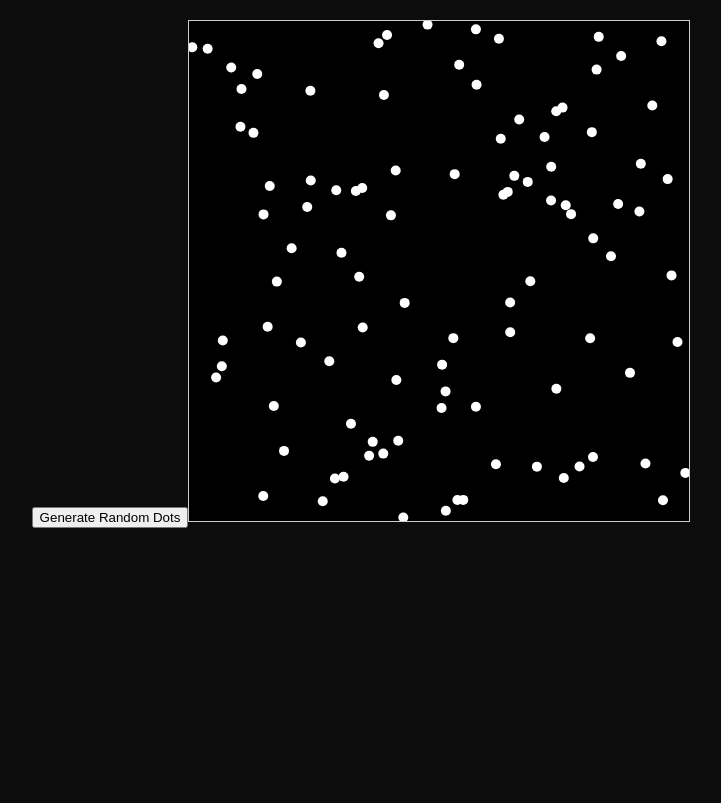
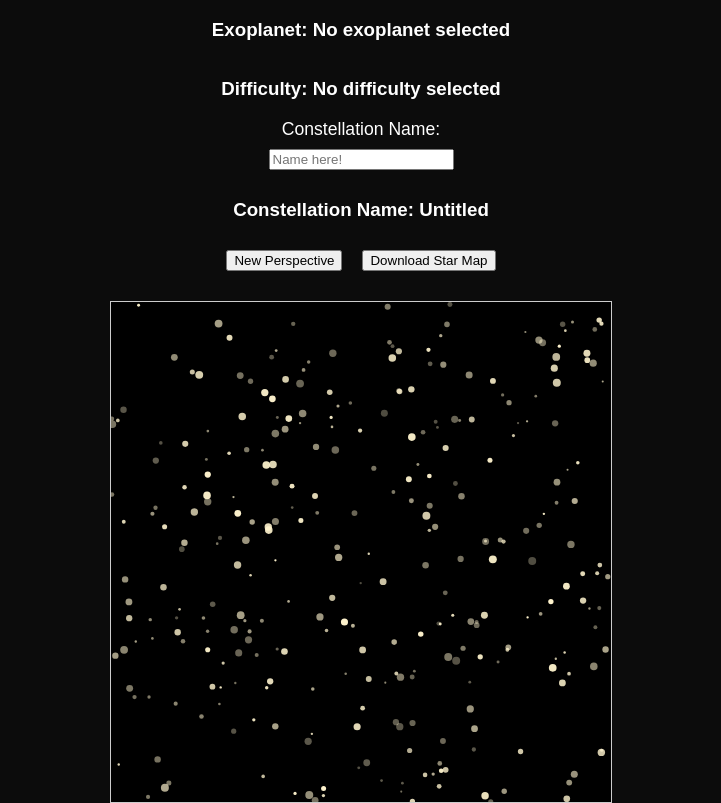
Before and after one commit to kumailDoc/Novalume, a React (Create React App) app: page /StarMap in a window 1280 px wide. Shown: the whole page, without its empty margins (279-1000 px from the left). Built offline with nearby package versions, Linux system fonts and the light colour scheme.

Commit message:
Get user input and display on Starmap

```diff
--- a/src/App.js
+++ b/src/App.js
@@ -10,7 +10,7 @@ function App() {
     <Router>
       <Routes>
         <Route path='/' Component={HomePage}/>
-        <Route path='/StarMap' Component={StarMap}/>
+        <Route path="/StarMap" element={<StarMap />} />
         <Route path='/About' Component={About}/>
         <Route path='/Privacy' Component={Privacy}/>
       </Routes>
--- a/src/components/HomePage.jsx
+++ b/src/components/HomePage.jsx
@@ -44,7 +44,7 @@ return (
           <h3 className="description">Select an exoplanet and the difficulty to generate map.</h3>
           <Form.Group className="form-group">
             <div className="inner-group">
-              <Form.Label>Difficulty Level</Form.Label>
+              <Form.Label>Exoplanet</Form.Label>
               <Form.Control as="select" value={exoplanet} onChange={handleSelection(setExoplanet)}>
                 <option value="">Choose an Option</option>
                 <option value="Kepler-186f">Kepler-186f</option>
@@ -56,11 +56,11 @@ return (
           </Form.Group>
           <Form.Group className="form-group">
             <div className="inner-group">
-              <Form.Label>Exoplanet</Form.Label>
+              <Form.Label>Difficulty</Form.Label>
               <Form.Control as="select" value={difficulty} onChange={handleSelection(setDifficulty)}>
                 <option value="">Choose an Option</option>
                 <option value="Beginner">Beginner</option>
-                <option value="Intermediate">ntermediate</option>
+                <option value="Intermediate">Intermediate</option>
                 <option value="Advanced">Advanced</option>
                 <option value="Expert">Expert</option>
               </Form.Control>
--- /dev/null
+++ b/src/components/StarMap.css
@@ -0,0 +1,21 @@
+.container {
+    display: flex;
+    flex-direction: column;
+    justify-content: center;
+    align-items: center;
+    text-align: center;
+  }
+
+  button {
+    margin: 10px;
+  }
+
+  h3 {
+    color: white;
+    text-align: center;
+  }
+
+  svg {
+    margin-top: 20px;
+    display: block;
+  }
--- a/src/components/StarMap.jsx
+++ b/src/components/StarMap.jsx
@@ -1,15 +1,92 @@
 import React, { useRef, useEffect, useState } from "react";
+import { useLocation } from 'react-router-dom'; // Import useLocation
 import * as d3 from "d3";
+import './StarMap.css';
+
+// User to input a constellation name
+const ConstellationNameInput = ({ setConstellationName }) => {
+  const handleNameChange = (event) => {
+    setConstellationName(event.target.value); // Update the constellation name in the parent component
+  };
+
+  return (
+    <div style={{ marginBottom: "10px" }}>
+      <label style={{ color: "white" }}>Constellation Name: </label>
+      <input type="text" onChange={handleNameChange} placeholder="Name here!" />
+    </div>
+  );
+};
+
+const StarMapDownloader = ({ svgRef, constellationName }) => {
+  const downloadStarMap = () => {
+    const svgElement = d3.select(svgRef.current).node();
+    const serializer = new XMLSerializer();
+    const svgString = serializer.serializeToString(svgElement);
+
+    const canvas = document.createElement("canvas");
+    const context = canvas.getContext("2d");
+
+    const img = new Image();
+    const svgBlob = new Blob([svgString], { type: "image/svg+xml;charset=utf-8" });
+    const url = URL.createObjectURL(svgBlob);
+
+    img.onload = function () {
+      const padding = 50;
+      canvas.width = svgElement.clientWidth;
+      canvas.height = svgElement.clientHeight + padding;
+
+      // Draw the star map on the canvas
+      context.drawImage(img, 0, 0);
+
+      // Constellation name
+      context.font = "20px Arial";
+      context.fillStyle = "white";
+      context.textAlign = "center";
+      context.fillText(
+        constellationName || "",
+        canvas.width / 2,
+        canvas.height - 20
+      );
+
+      URL.revokeObjectURL(url);
+
+      // Create a link to download the image
+      const a = document.createElement("a");
+      a.download = "starmap.png";
+      a.href = canvas.toDataURL("image/png");
+      a.click();
+    };
+
+    img.src = url;
+  };
+
+  return (
+    <button onClick={downloadStarMap} style={{ marginBottom: "10px" }}>
+      Download Star Map
+    </button>
+  );
+};
 
 const StarMap = () => {
+  const location = useLocation();
+  console.log(location.state); // Log state to check if it's coming through
+  const { exoplanet = "No exoplanet selected", difficulty = "No difficulty selected" } = location.state || {}; // Use fallback values if state is undefined
+
   const [dots, setDots] = useState([]);
+  const [clickedDots, setClickedDots] = useState([]);
+  const [constellationName, setConstellationName] = useState("");
   const svgRef = useRef(null);
+  const stars = 300;
 
-  // Function to generate random dots
+  // Generates random dots and clears lines
   const generateRandomDots = (numDots) => {
     const width = 500;
     const height = 500;
     const newDots = [];
+
+    // Clear all lines when generating new dots
+    const svgElement = d3.select(svgRef.current);
+    svgElement.selectAll("line").remove();
 
     for (let i = 0; i < numDots; i++) {
       const x = Math.random() * width;
@@ -18,21 +95,44 @@ const StarMap = () => {
     }
 
     setDots(newDots);
+    setClickedDots([]);
   };
 
-  // useEffect to run the random dot generation on first load
+  const handleDotClick = (dot, color = "#E6FFFF") => {
+    setClickedDots((prevClickedDots) => {
+      const newClickedDots = [...prevClickedDots, dot];
+
+      if (newClickedDots.length === 2) {
+        drawLine(newClickedDots[0], newClickedDots[1], color);
+        return [newClickedDots[1]];
+      }
+
+      return newClickedDots;
+    });
+  };
+
+  const drawLine = (dot1, dot2, lineColor = "white") => {
+    const svgElement = d3.select(svgRef.current);
+
+    svgElement
+      .append("line")
+      .attr("x1", dot1.x)
+      .attr("y1", dot1.y)
+      .attr("x2", dot2.x)
+      .attr("y2", dot2.y)
+      .attr("stroke", lineColor)
+      .attr("stroke-width", 2);
+  };
+
   useEffect(() => {
-    generateRandomDots(100); // Generates 100 random dots when the component mounts
+    generateRandomDots(stars);
   }, []);
 
-  // Effect to render dots on the canvas using D3
   useEffect(() => {
     const svgElement = d3.select(svgRef.current);
 
-    // Clear existing dots
     svgElement.selectAll("circle").remove();
 
-    // Draw new dots
     svgElement
       .selectAll("circle")
       .data(dots)
@@ -40,19 +140,44 @@ const StarMap = () => {
       .append("circle")
       .attr("cx", (d) => d.x)
       .attr("cy", (d) => d.y)
-      .attr("r", 5)
-      .attr("fill", "white");
+      .attr("r", () => Math.random() * 3 + 1)
+      .attr("fill", "#FFF4CE")
+      .style("opacity", () => Math.random() * 0.7 + 0.3)
+      .style("cursor", "pointer")
+      .on("mouseover", function () {
+        d3.select(this)
+          .attr("fill", "rgba(255, 255, 0, 0.5)")
+          .attr("stroke", "rgba(255, 255, 0, 0.5)")
+          .attr("stroke-width", 6)
+          .attr("r", 5);
+      })
+      .on("mouseout", function () {
+        d3.select(this)
+          .attr("fill", "#FFF4CE")
+          .attr("stroke", "none")
+          .attr("r", () => Math.random() * 3 + 1)
+          .style("opacity", () => Math.random() * 0.7 + 0.3);
+      })
+      .on("click", function (event, d) {
+        const lineColor = "#E6FFFF";
+        d3.select(this).attr("fill", lineColor);
+        handleDotClick(d, lineColor);
+      });
   }, [dots]);
 
   return (
-    <div style={{ display: "flex", justifyContent: "center", marginTop: "20px" }}>
+    <div className="container">
+      {/* Display the exoplanet and difficulty */}
+      <h3>Exoplanet: {exoplanet}</h3>
+      <h3>Difficulty: {difficulty}</h3>
+
+      <ConstellationNameInput setConstellationName={setConstellationName} />
+      <h3>Constellation Name: {constellationName || "Untitled"}</h3>
       <div>
-        <button
-          onClick={() => generateRandomDots(100)}
-          style={{ marginBottom: "10px" }}
-        >
-          Generate Random Dots
+        <button onClick={() => generateRandomDots(stars)} style={{ marginBottom: "10px" }}>
+          New Perspective
         </button>
+        <StarMapDownloader svgRef={svgRef} constellationName={constellationName} />
         <svg
           ref={svgRef}
           width={500}
```
Also changed, not shown: src/components/StarMapDownloader.jsx (added, +42 -0 lines), 1 other file (tests, documents, lock files or other folders).
